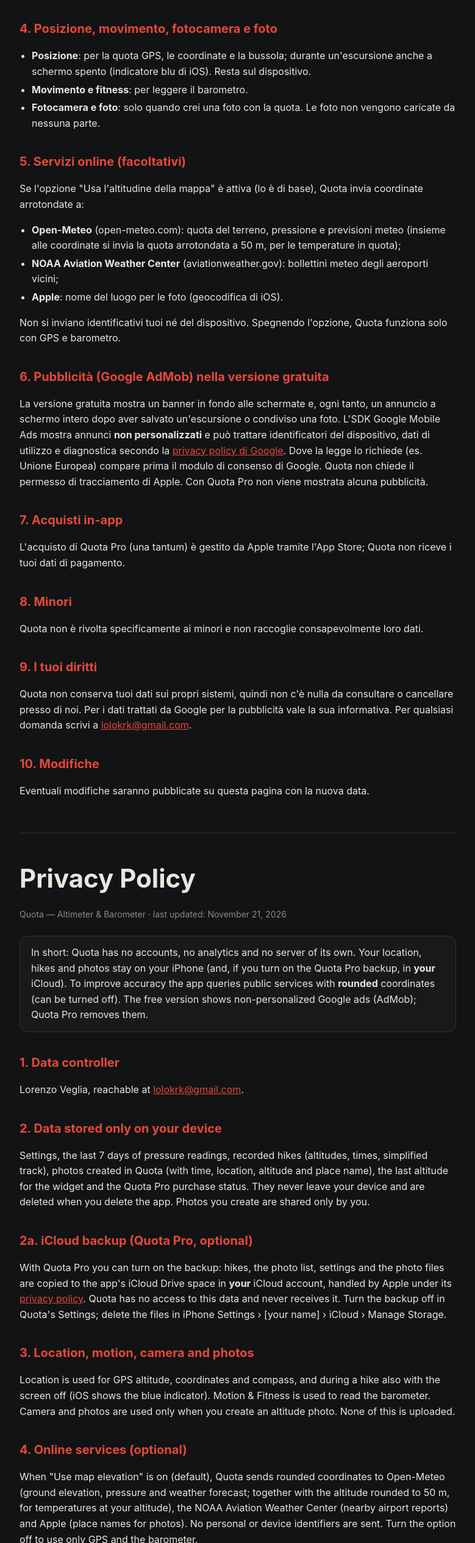
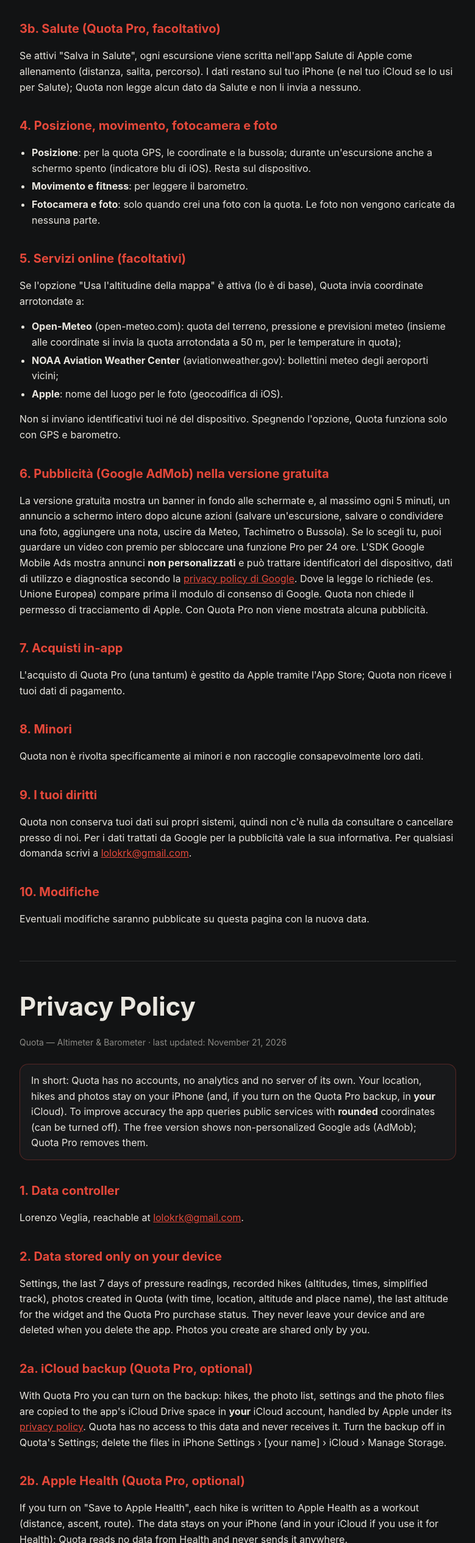
Before and after one commit to LorenzoVe/quota-privacy, a plain HTML site: page privacy-policy.html in a window 1280 px wide. Shown: the part 1072-3603 px from the top of the page at 61% size, without its empty margins (250-1029 px from the left). Drawn offline with Linux system fonts and the light colour scheme.

Commit message:
Pagine legali di Quota

```diff
--- a/privacy-policy.html
+++ b/privacy-policy.html
@@ -34,6 +34,8 @@ Per migliorare la quota l'app interroga servizi pubblici con coordinate <strong>
 <p>Questi dati non lasciano il dispositivo e si cancellano eliminando l'app. Le foto che crei le condividi tu, dove scegli tu.</p>
 <h2>3a. Backup su iCloud (Quota Pro, facoltativo)</h2>
 <p>Con Quota Pro puoi attivare il backup: escursioni, elenco delle foto, impostazioni e i file delle foto vengono copiati nello spazio iCloud Drive dell'app, nel <strong>tuo</strong> account iCloud, gestito da Apple secondo la sua <a href="https://www.apple.com/legal/privacy/">informativa</a>. Quota non ha accesso a questi dati e non li riceve. Il backup si spegne nelle Impostazioni di Quota; i file si eliminano da Impostazioni dell'iPhone › [il tuo nome] › iCloud › Gestisci spazio.</p>
+<h2>3b. Salute (Quota Pro, facoltativo)</h2>
+<p>Se attivi "Salva in Salute", ogni escursione viene scritta nell'app Salute di Apple come allenamento (distanza, salita, percorso). I dati restano sul tuo iPhone (e nel tuo iCloud se lo usi per Salute); Quota non legge alcun dato da Salute e non li invia a nessuno.</p>
 <h2>4. Posizione, movimento, fotocamera e foto</h2>
 <ul>
 <li><strong>Posizione</strong>: per la quota GPS, le coordinate e la bussola; durante un'escursione anche a schermo spento (indicatore blu di iOS). Resta sul dispositivo.</li>
@@ -49,7 +51,7 @@ Per migliorare la quota l'app interroga servizi pubblici con coordinate <strong>
 </ul>
 <p>Non si inviano identificativi tuoi né del dispositivo. Spegnendo l'opzione, Quota funziona solo con GPS e barometro.</p>
 <h2>6. Pubblicità (Google AdMob) nella versione gratuita</h2>
-<p>La versione gratuita mostra un banner in fondo alle schermate e, ogni tanto, un annuncio a schermo intero dopo aver salvato un'escursione o condiviso una foto. L'SDK Google Mobile Ads mostra annunci <strong>non personalizzati</strong> e può trattare identificatori del dispositivo, dati di utilizzo e diagnostica secondo la <a href="https://policies.google.com/privacy">privacy policy di Google</a>. Dove la legge lo richiede (es. Unione Europea) compare prima il modulo di consenso di Google. Quota non chiede il permesso di tracciamento di Apple. Con Quota Pro non viene mostrata alcuna pubblicità.</p>
+<p>La versione gratuita mostra un banner in fondo alle schermate e, al massimo ogni 5 minuti, un annuncio a schermo intero dopo alcune azioni (salvare un'escursione, salvare o condividere una foto, aggiungere una nota, uscire da Meteo, Tachimetro o Bussola). Se lo scegli tu, puoi guardare un video con premio per sbloccare una funzione Pro per 24 ore. L'SDK Google Mobile Ads mostra annunci <strong>non personalizzati</strong> e può trattare identificatori del dispositivo, dati di utilizzo e diagnostica secondo la <a href="https://policies.google.com/privacy">privacy policy di Google</a>. Dove la legge lo richiede (es. Unione Europea) compare prima il modulo di consenso di Google. Quota non chiede il permesso di tracciamento di Apple. Con Quota Pro non viene mostrata alcuna pubblicità.</p>
 <h2>7. Acquisti in-app</h2>
 <p>L'acquisto di Quota Pro (una tantum) è gestito da Apple tramite l'App Store; Quota non riceve i tuoi dati di pagamento.</p>
 <h2>8. Minori</h2>
@@ -69,12 +71,14 @@ To improve accuracy the app queries public services with <strong>rounded</strong
 <p>Settings, the last 7 days of pressure readings, recorded hikes (altitudes, times, simplified track), photos created in Quota (with time, location, altitude and place name), the last altitude for the widget and the Quota Pro purchase status. They never leave your device and are deleted when you delete the app. Photos you create are shared only by you.</p>
 <h2>2a. iCloud backup (Quota Pro, optional)</h2>
 <p>With Quota Pro you can turn on the backup: hikes, the photo list, settings and the photo files are copied to the app's iCloud Drive space in <strong>your</strong> iCloud account, handled by Apple under its <a href="https://www.apple.com/legal/privacy/">privacy policy</a>. Quota has no access to this data and never receives it. Turn the backup off in Quota's Settings; delete the files in iPhone Settings › [your name] › iCloud › Manage Storage.</p>
+<h2>2b. Apple Health (Quota Pro, optional)</h2>
+<p>If you turn on "Save to Apple Health", each hike is written to Apple Health as a workout (distance, ascent, route). The data stays on your iPhone (and in your iCloud if you use it for Health); Quota reads no data from Health and never sends it anywhere.</p>
 <h2>3. Location, motion, camera and photos</h2>
 <p>Location is used for GPS altitude, coordinates and compass, and during a hike also with the screen off (iOS shows the blue indicator). Motion &amp; Fitness is used to read the barometer. Camera and photos are used only when you create an altitude photo. None of this is uploaded.</p>
 <h2>4. Online services (optional)</h2>
 <p>When "Use map elevation" is on (default), Quota sends rounded coordinates to Open-Meteo (ground elevation, pressure and weather forecast; together with the altitude rounded to 50 m, for temperatures at your altitude), the NOAA Aviation Weather Center (nearby airport reports) and Apple (place names for photos). No personal or device identifiers are sent. Turn the option off to use only GPS and the barometer.</p>
 <h2>5. Advertising (Google AdMob) in the free version</h2>
-<p>The free version shows a banner at the bottom of the screens and, occasionally, a full-screen ad after you save a hike or share a photo. The Google Mobile Ads SDK shows <strong>non-personalized</strong> ads and may process device identifiers, usage and diagnostic data under <a href="https://policies.google.com/privacy">Google's privacy policy</a>. Where required by law (e.g. the EU) Google's consent form appears first. Quota does not request Apple's tracking permission. Quota Pro shows no ads.</p>
+<p>The free version shows a banner at the bottom of the screens and, at most every 5 minutes, a full-screen ad after some actions (saving a hike, saving or sharing a photo, adding a note, leaving Weather, Speedometer or Compass). If you choose to, you can watch a rewarded video to unlock a Pro feature for 24 hours. The Google Mobile Ads SDK shows <strong>non-personalized</strong> ads and may process device identifiers, usage and diagnostic data under <a href="https://policies.google.com/privacy">Google's privacy policy</a>. Where required by law (e.g. the EU) Google's consent form appears first. Quota does not request Apple's tracking permission. Quota Pro shows no ads.</p>
 <h2>6. In-app purchases</h2>
 <p>Quota Pro (one-time purchase) is handled by Apple through the App Store; Quota never receives your payment details.</p>
 <h2>7. Children</h2>
```
